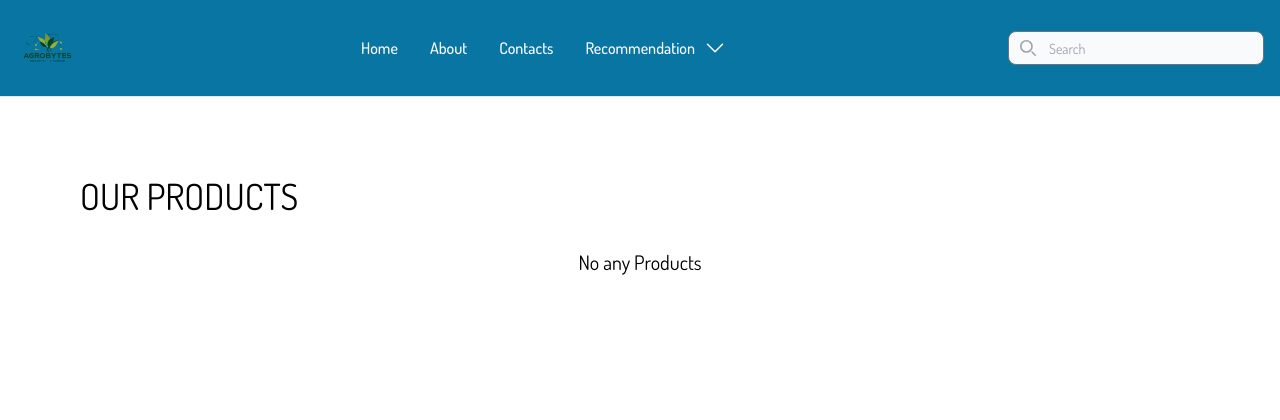
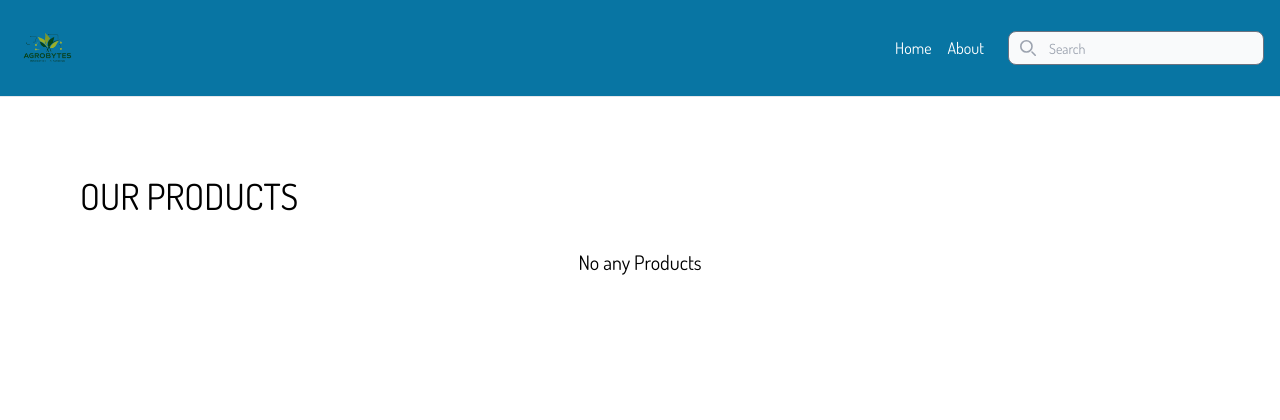
Before and after one commit to robinmahz/AgroBytes, a Laravel app: page /shop in a window 1280 px wide. Shown: the top 420 px of the page. Run offline with Laravel 12, Linux system fonts and the light colour scheme; data that the repository does not hold is empty; style sheets or scripts are compiled from the project's sources.

Commit message:
final change

```diff
--- a/frontend/resources/views/components/navbar.blade.php
+++ b/frontend/resources/views/components/navbar.blade.php
@@ -1,26 +1,48 @@
-<nav class="fixed top-0 z-50 w-full border-b border-gray-200 bg-primary start-0 ">
+<nav class="fixed top-0 z-50 w-full border-b border-gray-200 bg-primary start-0">
     <div class="flex flex-wrap items-center justify-between max-w-screen-xl p-4 mx-auto">
+        <!-- Logo -->
         <a href="/" class="flex items-center space-x-3 rtl:space-x-reverse">
             <img src="{{ asset('images/cosmoshacklogo.png') }}" class="w-16 h-16" alt="AgriMandu Logo">
+        </a>
 
-        </a>
-        <div class="flex space-x-3 md:order-2 md:space-x-0 rtl:space-x-reverse">
-            <form class="items-center justify-end flex-1 hidden lg:flex" method="POST" action="/search">
+        <!-- Right Section: Home, About, Search -->
+        <div class="flex items-center ml-auto space-x-6 rtl:space-x-reverse">
+            <!-- Home and About Links -->
+            <ul class="flex items-center space-x-4">
+                @php
+                    $nav = [
+                        ['name' => 'home', 'route' => ''],
+                        ['name' => 'about', 'route' => 'about'],
+                    ];
+                @endphp
+                @foreach ($nav as $key => $item)
+                    <li>
+                        <a href="/{{ $item['route'] }}"
+                            class="block py-2 px-3 rounded md:bg-transparent md:p-0 capitalize hover:text-accent duration-150 {{ $item['route'] == request()->path() || ($key == 0) & (request()->path() == '/') ? 'text-accent' : 'text-white' }}"
+                            aria-current="page">{{ $item['name'] }}</a>
+                    </li>
+                @endforeach
+            </ul>
+
+            <!-- Search Bar -->
+            <form class="items-center hidden lg:flex" method="POST" action="/search">
                 @csrf
                 <label for="default-search" class="mb-2 text-sm font-medium text-white sr-only">Search</label>
                 <div class="relative">
-                    <div class="absolute inset-y-0 flex items-center start-0 ps-3 ">
-                        <svg class="w-4 h-4 text-gray-400 " aria-hidden="true" xmlns="http://www.w3.org/2000/svg"
+                    <div class="absolute inset-y-0 flex items-center start-0 ps-3">
+                        <svg class="w-4 h-4 text-gray-400" aria-hidden="true" xmlns="http://www.w3.org/2000/svg"
                             fill="none" viewBox="0 0 20 20">
                             <path stroke="currentColor" stroke-linecap="round" stroke-linejoin="round" stroke-width="2"
                                 d="m19 19-4-4m0-7A7 7 0 1 1 1 8a7 7 0 0 1 14 0Z" />
                         </svg>
                     </div>
                     <input type="search" id="default-search" name="body"
-                        class="block h-[2rem] w-[16rem] p-4 ps-10 text-sm text-accent border  rounded-lg  bg-gray-50 hover:bg-gray-100 border-accent-light placeholder-gray-400  focus:border-blue-500"
+                        class="block h-[2rem] w-[16rem] p-4 ps-10 text-sm text-accent border rounded-lg bg-gray-50 hover:bg-gray-100 border-accent-light placeholder-gray-400 focus:border-blue-500"
                         placeholder="Search" required />
                 </div>
             </form>
+
+            <!-- Mobile Menu Button -->
             <button data-collapse-toggle="navbar-sticky" type="button"
                 class="inline-flex items-center justify-center w-10 h-10 p-2 text-sm text-gray-500 rounded-lg md:hidden hover:bg-gray-100 focus:outline-none focus:ring-2 focus:ring-gray-200"
                 aria-controls="navbar-sticky" aria-expanded="false">
@@ -32,69 +54,5 @@
                 </svg>
             </button>
         </div>
-        @php
-            $nav = [
-                [
-                    'name' => 'home',
-                    'route' => '',
-                ],
-                [
-                    'name' => 'about',
-                    'route' => 'about',
-                ],
-                // [
-                //     'name' => 'shop',
-                //     'route' => 'shop',
-                // ],
-                [
-                    'name' => 'contacts',
-                    'route' => 'contacts',
-                ],
-                // [
-                //     'name' => 'careers',
-                //     'route' => 'careers',
-                // ],
-                [
-                    'name' => 'recommendation',
-                    'route' => '',
-                    'dropdown' => [
-                        ['name' => 'plant recommendation', 'route' => 'plant-recommendation'],
-                        ['name' => 'fertilizer recommendation', 'route' => 'fertilizer-recommendation'],
-                    ],
-                ],
-            ];
-        @endphp
-        <div class="items-center justify-between hidden w-full md:flex md:w-auto md:order-1" id="navbar-sticky">
-            <ul
-                class="flex flex-col p-4 mt-4 font-medium border border-gray-100 rounded-lg md:p-0 bg-primary md:space-x-8 rtl:space-x-reverse md:flex-row md:mt-0 md:border-0">
-                @foreach ($nav as $key => $item)
-                    <li>
-                        @if (isset($item['dropdown']))
-                            <div class="relative group">
-                                <a href="#"
-                                    class="flex gap-2 px-3 py-2 text-white capitalize duration-150 rounded md:bg-transparent md:p-0 hover:text-accent">{{ $item['name'] }}
-                                    <svg xmlns="http://www.w3.org/2000/svg" fill="none" viewBox="0 0 24 24"
-                                        stroke-width="1.5" stroke="currentColor" class="size-6">
-                                        <path stroke-linecap="round" stroke-linejoin="round"
-                                            d="m19.5 8.25-7.5 7.5-7.5-7.5" />
-                                    </svg>
-                                </a>
-                                <ul class="absolute hidden bg-white rounded shadow-lg group-hover:block">
-                                    @foreach ($item['dropdown'] as $subitem)
-                                        <li><a href="/{{ $subitem['route'] }}"
-                                                class="block px-4 py-2 text-black hover:bg-gray-200">{{ $subitem['name'] }}</a>
-                                        </li>
-                                    @endforeach
-                                </ul>
-                            </div>
-                        @else
-                            <a href="/{{ $item['route'] }}"
-                                class="block py-2 px-3 rounded md:bg-transparent md:p-0 capitalize hover:text-accent duration-150 {{ $item['route'] == request()->path() || ($key == 0) & (request()->path() == '/') ? 'text-accent' : 'text-white' }}"
-                                aria-current="page">{{ $item['name'] }}</a>
-                        @endif
-                    </li>
-                @endforeach
-            </ul>
-        </div>
     </div>
 </nav>
--- a/frontend/resources/views/pages/landing.blade.php
+++ b/frontend/resources/views/pages/landing.blade.php
@@ -8,19 +8,19 @@
                 <!-- Soil Temperature -->
                 <div class="p-8 transition-all transform rounded-lg shadow-md bg-gradient-to-br from-blue-50 to-blue-100 hover:scale-105">
                     <span class="text-6xl">🌡️</span>
-                    <h3 class="mt-6 text-2xl font-semibold text-gray-800">Soil Temperature</h3>
+                    <h3 class="mt-6 text-2xl font-semibold text-gray-800"> Temperature</h3>
                     <p class="mt-4 text-3xl font-bold text-blue-600" id="soil-temp">-- °C</p>
                 </div>
                 <!-- Soil Humidity -->
                 <div class="p-8 transition-all transform rounded-lg shadow-md bg-gradient-to-br from-green-50 to-green-100 hover:scale-105">
                     <span class="text-6xl">💧</span>
-                    <h3 class="mt-6 text-2xl font-semibold text-gray-800">Soil Humidity</h3>
+                    <h3 class="mt-6 text-2xl font-semibold text-gray-800">Humidity</h3>
                     <p class="mt-4 text-3xl font-bold text-green-600" id="soil-humidity">-- %</p>
                 </div>
                 <!-- Water Percentage -->
                 <div class="p-8 transition-all transform rounded-lg shadow-md bg-gradient-to-br from-purple-50 to-purple-100 hover:scale-105">
                     <span class="text-6xl">🚰</span>
-                    <h3 class="mt-6 text-2xl font-semibold text-gray-800">Water Percentage</h3>
+                    <h3 class="mt-6 text-2xl font-semibold text-gray-800">soil moisture</h3>
                     <p class="mt-4 text-3xl font-bold text-purple-600" id="water-percentage">-- %</p>
                 </div>
             </div>
```
